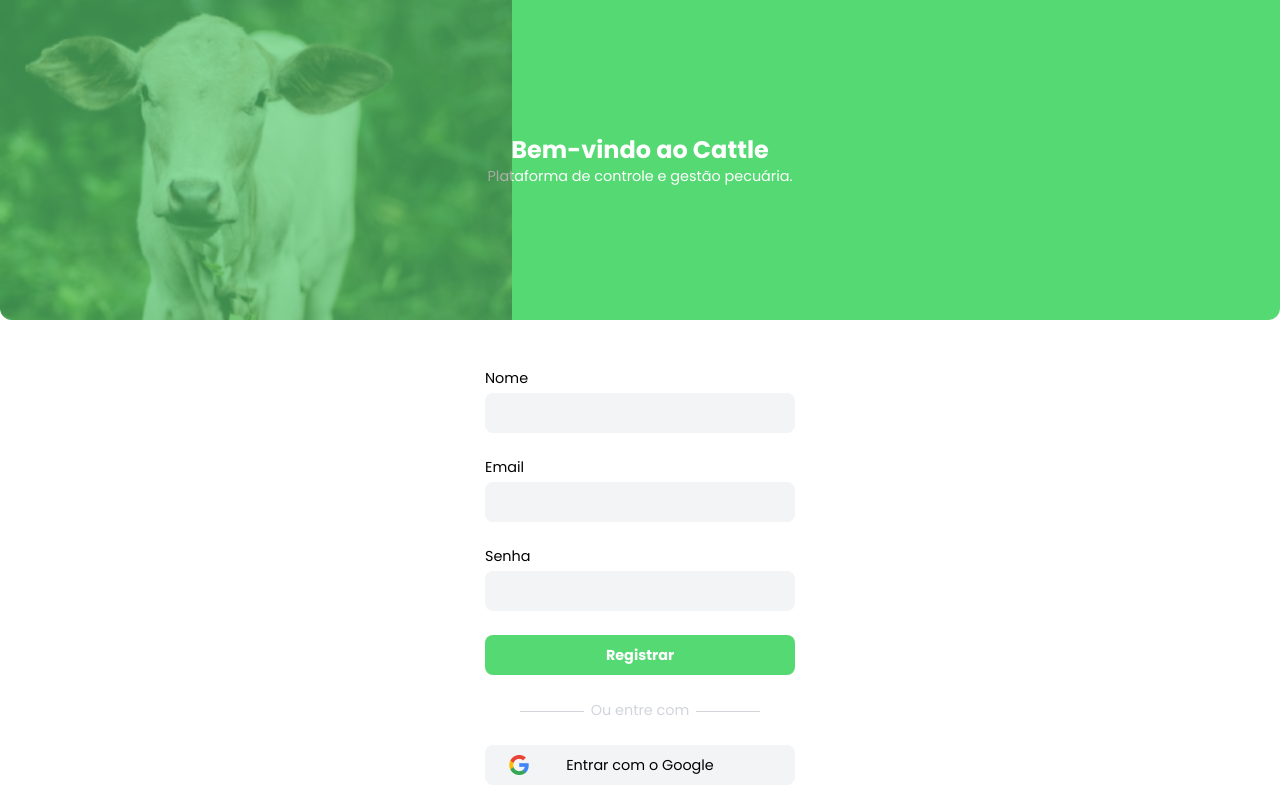
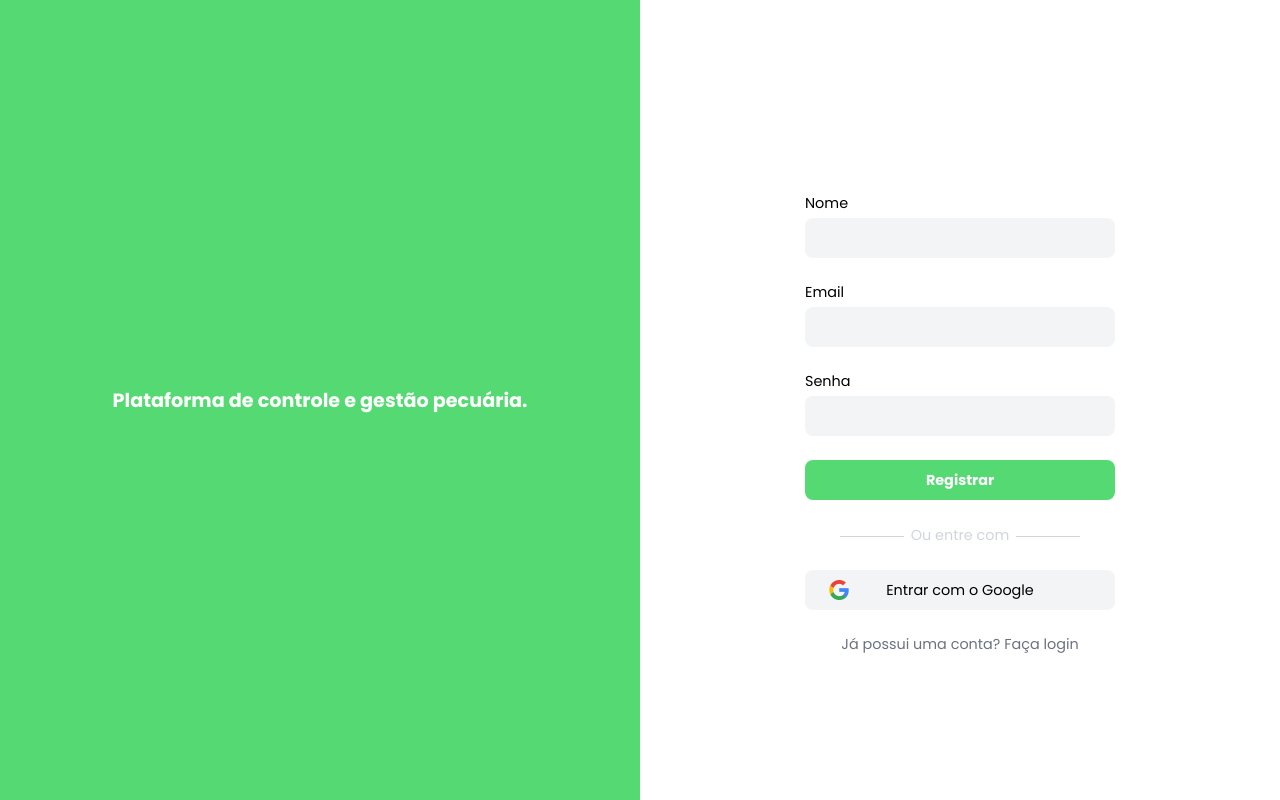
Before and after one commit to DevRadhy/cattle-web, a Next.js app in the folder web/: page /register in a window 1280 px wide. Built offline with nearby package versions, Linux system fonts and the light colour scheme.

Commit message:
Add react-hook-form in login and register page

```diff
--- a/web/src/components/Input.tsx
+++ b/web/src/components/Input.tsx
@@ -1,11 +1,13 @@
-import { InputHTMLAttributes, ReactNode } from "react";
+import { InputHTMLAttributes } from "react";
+import { useFormContext } from "react-hook-form";
 
 interface InputProps extends InputHTMLAttributes<HTMLInputElement> {
   label: string;
-  children?: ReactNode;
 }
 
-export function Input({ label, type, placeholder, children, ...rest }: InputProps) {
+export function Input({ label, type, placeholder, ...rest }: InputProps) {
+  const { register } = useFormContext();
+
   return (
     <div
       className="w-full flex flex-col max-w-xs relative"
@@ -13,12 +15,8 @@ export function Input({ label, type, placeholder, children, ...rest }: InputProp
       <label htmlFor={label}>{label}</label>
       <input
         className="w-full h-10 bg-gray-100 rounded-lg px-4 mt-1"
-        id={label}
-        type={type}
-        placeholder={placeholder}
-        {...rest}
+        {...register(label)}
       />
-      {children}
     </div>
   );
 }
--- a/web/src/pages/login.tsx
+++ b/web/src/pages/login.tsx
@@ -2,28 +2,36 @@ import { Button } from "@/components/Button";
 import { Input } from "@/components/Input";
 import { AuthContext } from "@/contexts/AuthContext";
 import Image from "next/image";
-import { FormEvent, useContext, useState } from "react";
+import { useContext } from "react";
+import { useForm, SubmitHandler, FormProvider } from "react-hook-form";
 
 import rebanho from "../../public/rebanho.png";
+import Head from "next/head";
+import Link from "next/link";
+
+type LoginProps = {
+  email: string;
+  password: string;
+}
 
 export default function Login() {
-  const [ email, setEmail ] = useState<string>("");
-  const [ password, setPassword ] = useState<string>("");
+  const createLoginForm = useForm<LoginProps>();
+  const { handleSubmit } = createLoginForm;
 
   const { signIn } = useContext(AuthContext);
 
-  async function handleSubmit(e: FormEvent<HTMLFormElement>) {
-    e.preventDefault();
-
-    if(!email || !password) return
-
-    await signIn({ email, password });
+  const onSubmit: SubmitHandler<LoginProps> = async (data) => {
+    await signIn(data);
   }
 
   return (
-    <div className="w-screen h-screen">
+    <div className="h-screen w-screen md:grid md:grid-flow-col md:grid-cols-2 md:items-center">
+      <Head>
+        <title>Login | Rebanho Bovino</title>
+      </Head>
+
       <Image
-        className="h-1/2"
+        className="h-1/2 w-full object-cover md:h-full"
         src={rebanho}
         alt="Rebanho bovino"
         width={512}
@@ -31,57 +39,53 @@ export default function Login() {
         priority
       />
 
-      <form id="login" onSubmit={(e) => handleSubmit(e)}>
-        <div
-          className="mt-12 grid gap-6 justify-center"
-        >
+      <FormProvider {...createLoginForm}>
+        <form id="login" onSubmit={handleSubmit(onSubmit)}>
+          <div className="mt-12 grid justify-center gap-6 md:mt-0">
             <Input
               label="Email"
               type="email"
-            value={email}
               autoComplete="true"
               required
-            onChange={(e) => setEmail(e.target.value)}
             />
 
             <Input
               label="Senha"
               type="password"
-            value={password}
               required
-            onChange={(e) => setPassword(e.target.value)}
             />
 
-          <Button
-            text="Entre"
-            type="submit"
-            form="login"
-          />
+            <Button text="Entre" type="submit" form="login" />
 
             <span
               className="
-            w-32 text-center text-gray-300 m-auto
-            before:block before:content[''] before:w-60 before:h-px before:-translate-x-14 before:translate-y-3 before:border-x-16 before:border-gray-300
+              before:content[''] m-auto w-32 text-center
+              text-gray-300 before:block before:h-px before:w-60 before:-translate-x-14 before:translate-y-3 before:border-x-16 before:border-gray-300
               "
             >
               Ou entre com
             </span>
 
-          <button
-            className="w-full max-w-xs h-10 bg-gray-100 rounded-lg flex items-center justify-center relative"
-          >
+            <button className="relative flex h-10 w-full max-w-xs items-center justify-center rounded-md bg-gray-100">
               <Image
-              className="ml-6 absolute left-0"
+                className="absolute left-0 ml-6"
                 src="/google.png"
                 alt="Google"
                 width={20}
                 height={20}
               />
-
               Entrar com o Google
             </button>
+
+            <Link
+              href="/register"
+              className="m-auto text-gray-500 hover:cursor-pointer hover:text-gray-600"
+            >
+              Não possui uma conta? se cadastre
+            </Link>
           </div>
         </form>
+      </FormProvider>
     </div>
   );
 }
--- a/web/src/pages/register.tsx
+++ b/web/src/pages/register.tsx
@@ -2,71 +2,63 @@ import { Button } from "@/components/Button";
 import { Input } from "@/components/Input";
 import { AuthContext } from "@/contexts/AuthContext";
 import Image from "next/image";
-import { FormEvent, useContext, useState } from "react";
+import { useContext } from "react";
+import { useForm, SubmitHandler, FormProvider } from "react-hook-form";
 
-import bezerro from "../../public/bezerro.png";
+import Link from "next/link";
+import Head from "next/head";
+
+type RegisterProps = {
+  name: string;
+  email: string;
+  password: string;
+}
 
 export default function Register() {
-  const [ name, setName ] = useState<string>("");
-  const [ email, setEmail ] = useState<string>("");
-  const [ password, setPassword ] = useState<string>("");
+  const createRegisterForm = useForm<RegisterProps>();
+  const { handleSubmit } = createRegisterForm;
 
-  const { register } = useContext(AuthContext);
+  const { register: signUp } = useContext(AuthContext);
 
-  async function handleSubmit(e: FormEvent<HTMLFormElement>) {
-    e.preventDefault();
-
-    if(!name || !email || !password) return
-
-    await register({ name, email, password });
+  const onSubmit: SubmitHandler<RegisterProps> = async (data) => {
+    await signUp(data);
   }
 
   return (
-    <div className="w-screen h-screen">
+    <div className="w-screen h-screen md:grid md:grid-flow-col md:grid-cols-2 md:items-center">
+      <Head>
+        <title>Registrar | Rebanho Bovino</title>
+      </Head>
+
       <div
-        className="h-2/5 rounded-b-xl bg-green-600 text-center flex flex-col justify-center relative overflow-hidden"
+        className="h-2/5 bg-green-600 flex justify-center items-center md:h-full"
       >
-        <Image
-          src={bezerro}
-          alt="Bezerro"
-          width={512}
-          height={512}
-          priority
-          className="absolute opacity-40 z-10"
-        />
-
-        <h1 className="text-white text-2xl">Bem-vindo ao Cattle</h1>
-        <p className="text-white">Plataforma de controle e gestão pecuária.</p>
+        <h1 className="text-white text-center m-4">Plataforma de controle e gestão pecuária.</h1>
       </div>
 
-      <form id="register" onSubmit={(e) => handleSubmit(e)}>
+      <FormProvider  {...createRegisterForm}>
+        <form id="register" onSubmit={handleSubmit(onSubmit)}>
           <div
             className="mt-12 grid gap-6 justify-center"
           >
             <Input
               label="Nome"
               type="text"
-            value={name}
               autoComplete="true"
               required
-            onChange={(e) => setName(e.target.value)}
             />
 
             <Input
               label="Email"
               type="email"
-            value={email}
               autoComplete="true"
               required
-            onChange={(e) => setEmail(e.target.value)}
             />
 
             <Input
               label="Senha"
               type="password"
-            value={password}
               required
-            onChange={(e) => setPassword(e.target.value)}
             />
 
             <Button
@@ -97,8 +89,16 @@ export default function Register() {
 
               Entrar com o Google
             </button>
+
+            <Link
+              href="/login"
+              className="text-gray-500 m-auto hover:cursor-pointer hover:text-gray-600"
+            >
+              Já possui uma conta? Faça login
+            </Link>
           </div>
         </form>
+      </FormProvider>
     </div>
   );
 }
```
Lines whose indentation alone changed are shown as unchanged.
